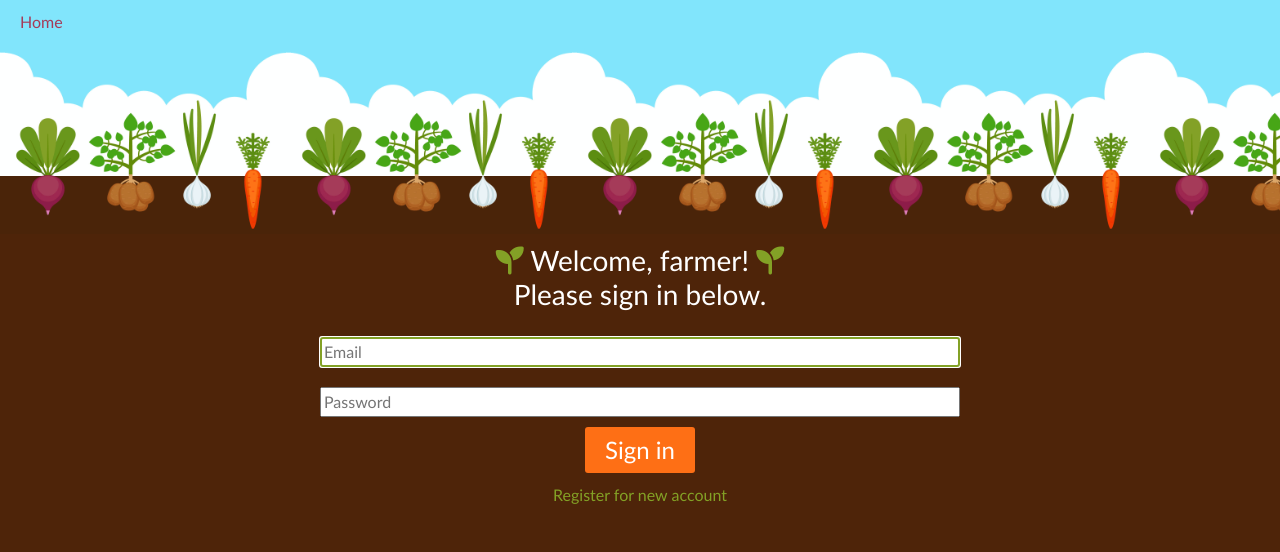
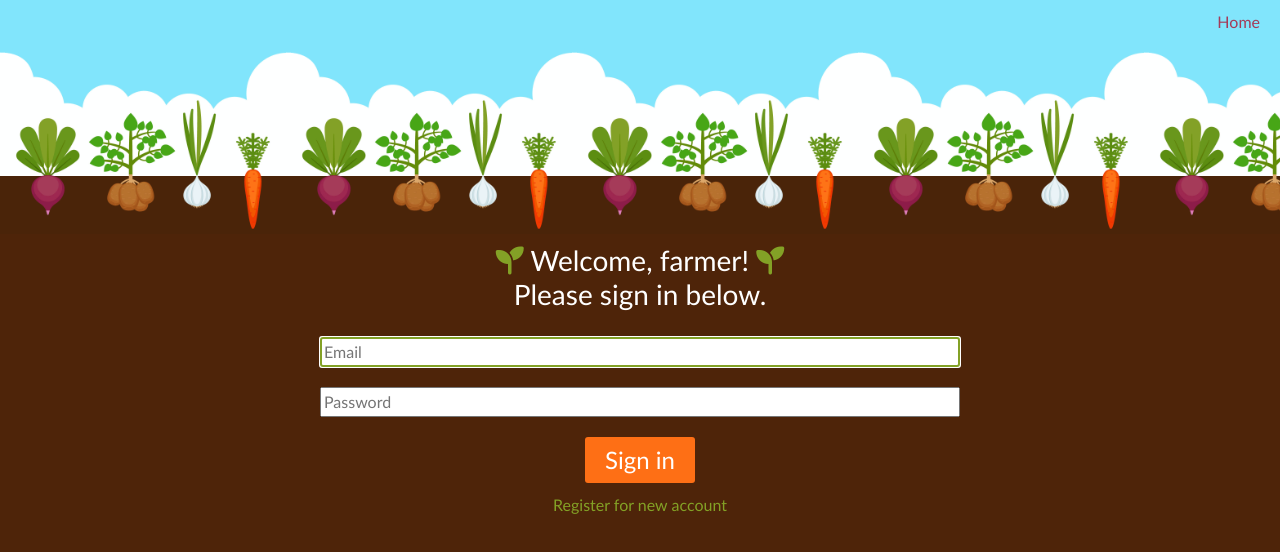
Before and after one commit to n0nnahs/Aww-Crop, a Vue app in the folder vue/: page /login in a window 1280 px wide. Shown: the top 552 px of the page. Built offline with nearby package versions, Linux system fonts and the light colour scheme.

Commit message:
push before pull

```diff
--- a/vue/src/App.vue
+++ b/vue/src/App.vue
@@ -22,8 +22,10 @@
 
 #nav {
   background-color: #81e5fc;
-  padding-left: 20px;
+  padding-right: 20px;
   padding-top: 10px;
+  display:flex;
+  justify-content: flex-end;
 }
 
 header {
--- a/vue/src/views/Login.vue
+++ b/vue/src/views/Login.vue
@@ -126,6 +126,7 @@ form {
   border-radius: 3px;
   outline: none;
   margin-bottom: 10px;
+  margin-top: 10px;
 }
 #loginbutton:hover{
   background-color: #83a126;
```
Also changed, not shown: vue/src/assets/bones.jpeg (added).
